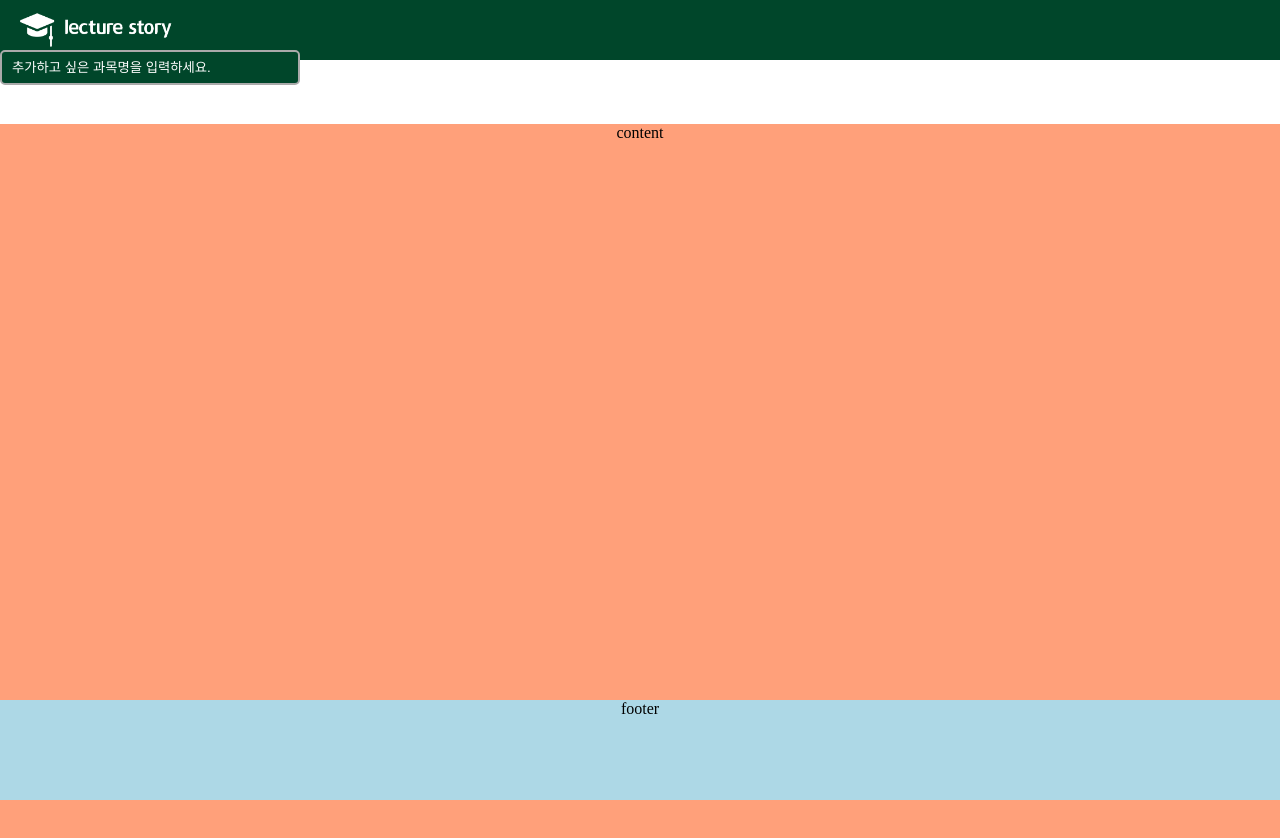
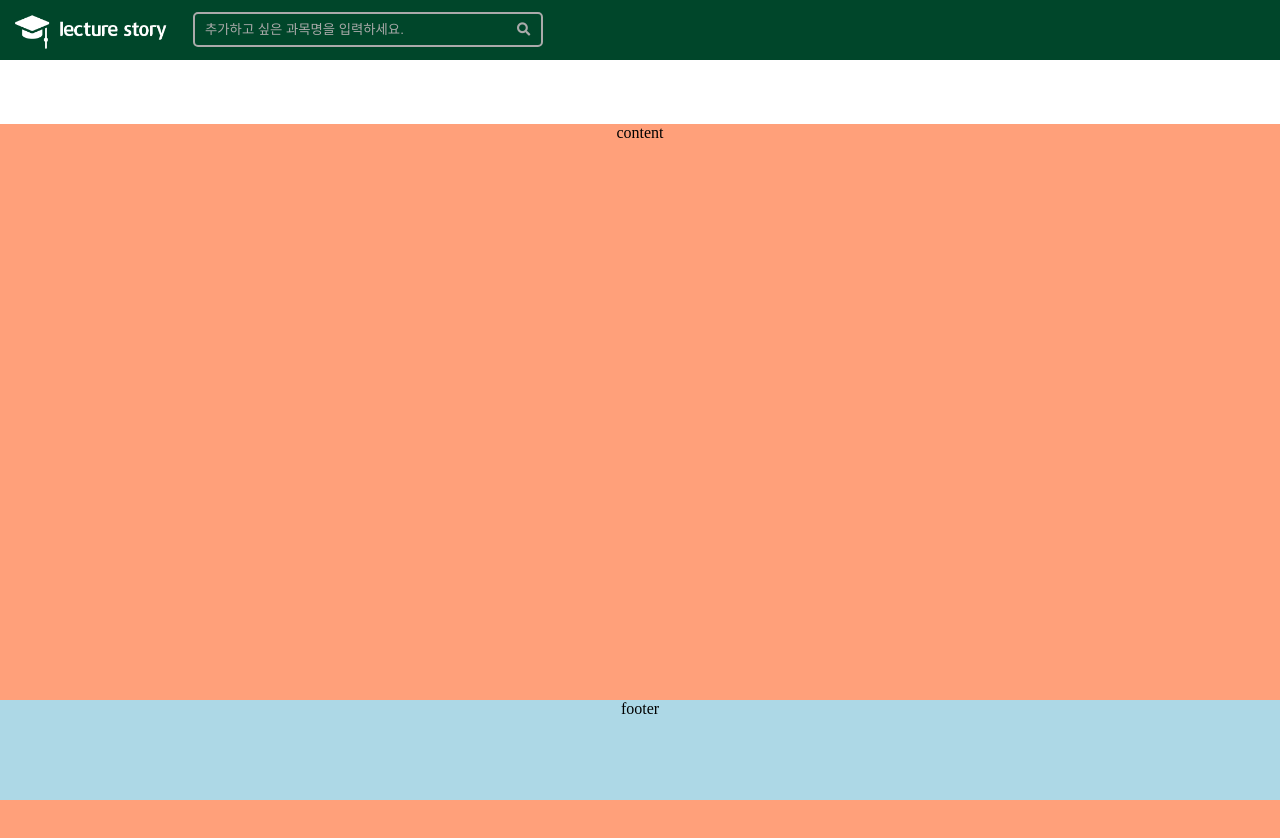
Before and after one commit to sujeong000/Lecture_Story, a plain HTML site: page main.html in a window 1280 px wide. Shown: the top 838 px of the page. Drawn offline with Linux system fonts and the light colour scheme.

Commit message:
검색 바

```diff
--- a/css/style.css
+++ b/css/style.css
@@ -8,6 +8,7 @@ html, body, .wrap {
     position: fixed;
     top: 0; right: 0; left: 0;
     height: 60px;
+    vertical-align: center;
     justify-content: space-between;
     background-color: #00462A;
 }
@@ -34,51 +35,51 @@ html, body, .wrap {
     background-color: lightblue;
 }
 img {
-    padding-left: 20px;
-    padding-top: 10px;
+    padding: 12 15 5 15;
     height: 40px;
     float: left;
 }
 
-.search{
-    width: 300px;
-    vertical-align: middle;
-    white-space: nowrap;
+/*검색창*/
+.search_bar{
     position: relative;
+    display: inline-block;
+    top: 12px;
+    float: left;
 }
-.search input#search{
-    width: 300px;
+.search_bar input#search{
+    position: relative;
+    display: inline-block;
+    width: 350px;
     height: 35px;
     background: #00462A;
     border: 2px solid #AAAAAA;
     font-size: 10pt;
-    float: left;
     color: #fff;
     padding-left: 10px;
+    padding-right: 30px;
     -webkit-border-radius: 5px;
     -moz-border-radius: 5px;
     border-radius: 5px;
   }
-
   /*placeholder color*/
-.search input#search::-webkit-input-placeholder {
-    color: #fff;
+.search_bar input#search::-webkit-input-placeholder {
+    color: #AAAAAA;
  }
- .search input#search:-moz-placeholder { /* Firefox 18- */
-    color: #fff;
+ .search_bar  input#search:-moz-placeholder { /* Firefox 18- */
+    color: #AAAAAA;
  }
- .search input#search::-moz-placeholder {  /* Firefox 19+ */
-    color: #fff;
+ .search_bar  input#search::-moz-placeholder {  /* Firefox 19+ */
+    color: #AAAAAA;
  }
- .search input#search:-ms-input-placeholder {
-    color: #fff;
+ .search_bar  input#search:-ms-input-placeholder {
+    color: #AAAAAA;
  }
-
- .search .icon{
-    position: absolute;
-    top: 50%;
-    margin-left: 17px;
-    margin-top: 17px;
-    z-index: 1;
-    color: #4f5b66;
+ .search_bar button{
+    position: relative;
+    left: -36px;
+    border: 0 none;
+    cursor: pointer;
+    background-color: transparent;
+    color: #AAAAAA;
   }
--- a/main.html
+++ b/main.html
@@ -5,14 +5,17 @@
     <meta charset="utf-8">
     <title>상단 고정 레이아웃</title>
     <link rel="stylesheet" href="css/style.css">
+    <link rel="stylesheet" href="https://cdnjs.cloudflare.com/ajax/libs/font-awesome/5.15.1/css/all.min.css">
 </head>
 <body>
     <div class="wrap">
         <div class="header">
             <img src= "./imgs/logo-white.png">
-            <div class="search">
-                <span class="icon"><i class="fa fa-search"></i></span>
+
+            <!--검색 바-->
+            <div class="search_bar">
                 <input type="search" id="search" placeholder="추가하고 싶은 과목명을 입력하세요." />
+                <button type="button" id="btn_search"><i class="fa fa-search"></i></button>
             </div>
         </div>
         <div class="container">
```
